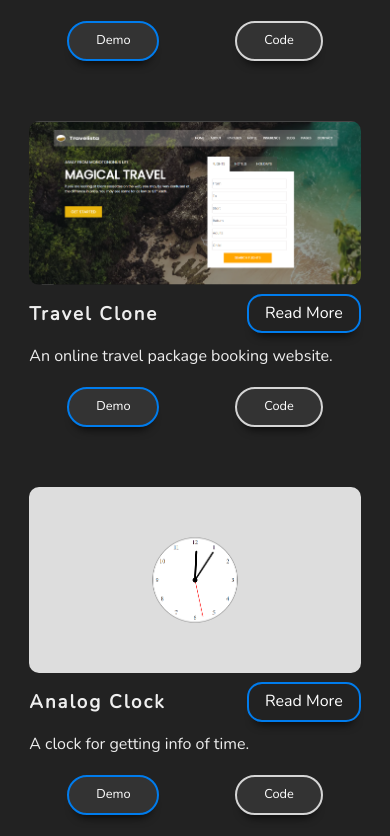
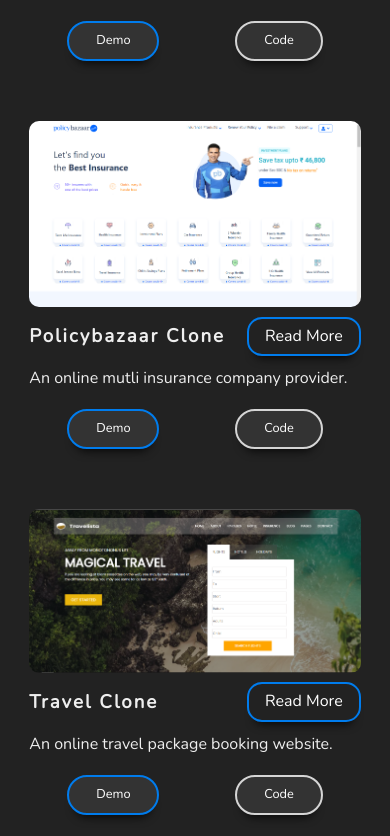
Before and after one commit to prashant-ku-sharma/prashant-ku-sharma.github.io, a React (Create React App) app: page / in a window 390 px wide. Shown: the part 1888-2724 px from the top of the page. Built offline with nearby package versions, Linux system fonts and the light colour scheme.

Commit message:
projectdetails responsiveness completed

```diff
--- a/src/Components/Projects.jsx
+++ b/src/Components/Projects.jsx
@@ -91,9 +91,9 @@
           </div>
           <div>
             <p className="type">
-              TYPE: &nbsp;&nbsp;&nbsp;&nbsp;{currInterest.type}
+              Type: &nbsp;&nbsp;&nbsp;&nbsp;{currInterest.type}
             </p>
-            <p className="tech-stack">TECH STACK:</p>
+            <p className="tech-stack">Tech Stack:</p>
             <ul>
               {currInterest.techStack.map((tech) => (
                 <li key={tech.title}>
@@ -101,6 +101,25 @@
                 </li>
               ))}
             </ul>
+            {currInterest.responsibilities ? (
+              <>
+                <p className="responsibilities">Responsibilities:</p>
+                <ul>
+                  {currInterest.responsibilities.map((res) => (
+                    <li key={res.title}>{res}</li>
+                  ))}
+                </ul>
+              </>
+            ) : (
+              <>
+                <p className="features">Features:</p>
+                <ul>
+                  {currInterest.features.map((res) => (
+                    <li key={res.title}>{res}</li>
+                  ))}
+                </ul>
+              </>
+            )}
           </div>
         </div>
       </div>
--- a/src/Components/Viewport.jsx
+++ b/src/Components/Viewport.jsx
@@ -15,8 +15,6 @@
         </div>
         <div className="author-description">
           <h3>Full Stack Web Developer</h3>
-          {/* <h3>Full Stack Web Developer</h3>
-          <h3>Full Stack Web Developer</h3> */}
           <h1>Prashant Sharma</h1>
           <p>
             An enthusiastic, result-oriented &amp; innovative Full Stack Web
--- a/src/Elements/elements.jsx
+++ b/src/Elements/elements.jsx
@@ -578,7 +578,7 @@
             padding: 0.8em 2.1em;
             border-radius: 30px;
             color: #fff;
-            background-color: #333;
+            background-color: #03203c;
             box-shadow: 0 10px 10px -8px rgb(0 0 0 / 78%);
             transition: all 0.3s ease-in-out;
           }
@@ -599,11 +599,12 @@
           }
         }
         .type {
-          margin: 40px 0 10px;
+          margin: 50px 0 10px;
           color: ${theme.dark.color};
         }
-        .tech-stack {
-          margin: 40px 0 10px;
+        .tech-stack, .responsibilities,
+        .features {
+          margin: 20px 0 10px;
           color: ${theme.dark.color};
           + ul {
             padding-left: 50px;
@@ -612,13 +613,18 @@
             align-items: center;
 
             li {
+              list-style-type: disc;
               margin: 0 5px 0;
+              color: ${theme.dark.color};
             }
 
             img {
               max-width: 80px;
             }
           }
+        }
+        .tech-stack + ul li {
+          list-style-type: none;
         }
       }
     }
--- a/src/data.js
+++ b/src/data.js
@@ -10,7 +10,6 @@
 import backend from "./Images/svgs/backend.svg";
 import dsa from "./Images/svgs/dsa.svg";
 
-import clock from "./Images/pngs/clock.png";
 import sudoku from "./Images/pngs/sudoku.png";
 import unbounce from "./Images/pngs/unbounce.png";
 import travel from "./Images/pngs/travel.png";
@@ -50,52 +49,11 @@
       { title: "Javascript", image: javascript },
     ],
     type: "A collaborative project built with 2 other developers",
-    responsibilities: [],
-  },
-  {
-    image: travel,
-    title: "Travel Clone",
-    description: "An online travel package booking website.",
-    demoLink: "https://prashant-sharma-tws.github.io/travel",
-    codeLink: "https://github.com/ansari-saif/Travel",
-    techStack: [
-      { title: "HTML", image: html },
-      { title: "CSS", image: css },
-      { title: "Javascript", image: javascript },
+    responsibilities: [
+      "User sign-in and login page.",
+      "Developed the Landing page.",
+      "Use of animations for better user-experience.",
     ],
-    type: "A collaborative project built with 3 other developers",
-    responsibilities: [],
-  },
-  {
-    image: clock,
-    title: "Analog Clock",
-    description: "A clock for getting info of time.",
-    techStack: [
-      { title: "HTML", image: html },
-      { title: "CSS", image: css },
-      { title: "Javascript", image: javascript },
-    ],
-    demoLink: "https://prashant-sharma-tws.github.io/analog-clock",
-    codeLink: "https://github.com/Prashant-Sharma-TWS/Analog-Clock",
-    type: "A solo project.",
-    responsibilities: [],
-  },
-
-  {
-    image: sudoku,
-    title: "Sudoku",
-    description:
-      "A sudoku challenge for users, where they can solve and get them solved.",
-    techStack: [
-      { title: "HTML", image: html },
-      { title: "CSS", image: css },
-      { title: "Javascript", image: javascript },
-      { title: "React", image: react },
-    ],
-    demoLink: "https://prashant-sharma-tws.github.io/sudoku/",
-    codeLink: "https://github.com/Prashant-Sharma-TWS/sudoku",
-    type: "A solo project.",
-    responsibilities: [],
   },
   {
     image: policybazaar,
@@ -112,7 +70,48 @@
     demoLink: "https://prashant-sharma-tws.github.io/policybazaar/",
     codeLink: "https://github.com/Prashant-Sharma-TWS/policybazaar",
     type: "A collaborative project built by a team of 4 under 4 days.",
-    responsibilities: [],
+    responsibilities: [
+      "User sign-in and login page.",
+      "Developed the Insurance and Quotes page.",
+      "Integrated the frontend with company database.",
+    ],
+  },
+  {
+    image: travel,
+    title: "Travel Clone",
+    description: "An online travel package booking website.",
+    demoLink: "https://prashant-sharma-tws.github.io/travel",
+    codeLink: "https://github.com/ansari-saif/Travel",
+    techStack: [
+      { title: "HTML", image: html },
+      { title: "CSS", image: css },
+      { title: "Javascript", image: javascript },
+    ],
+    type: "A collaborative project built with 3 other developers",
+    responsibilities: [
+      "Developed the Blog page.",
+      "Use of transition, animations and window's screen effects.",
+    ],
+  },
+  {
+    image: sudoku,
+    title: "Sudoku",
+    description:
+      "A sudoku challenge for users, where they can solve and get them solved.",
+    techStack: [
+      { title: "HTML", image: html },
+      { title: "CSS", image: css },
+      { title: "Javascript", image: javascript },
+      { title: "React", image: react },
+    ],
+    demoLink: "https://prashant-sharma-tws.github.io/sudoku/",
+    codeLink: "https://github.com/Prashant-Sharma-TWS/sudoku",
+    type: "A solo project.",
+    features: [
+      "User can solve a puzzle.",
+      "User can undo, redo and reset the puzzle.",
+      "User can get solution for a puzzle using auto-solve.",
+    ],
   },
 ];
 
```
Also changed, not shown: src/Components/Footer.jsx (+0 -7 lines), src/Images/pngs/clock.png (deleted).
